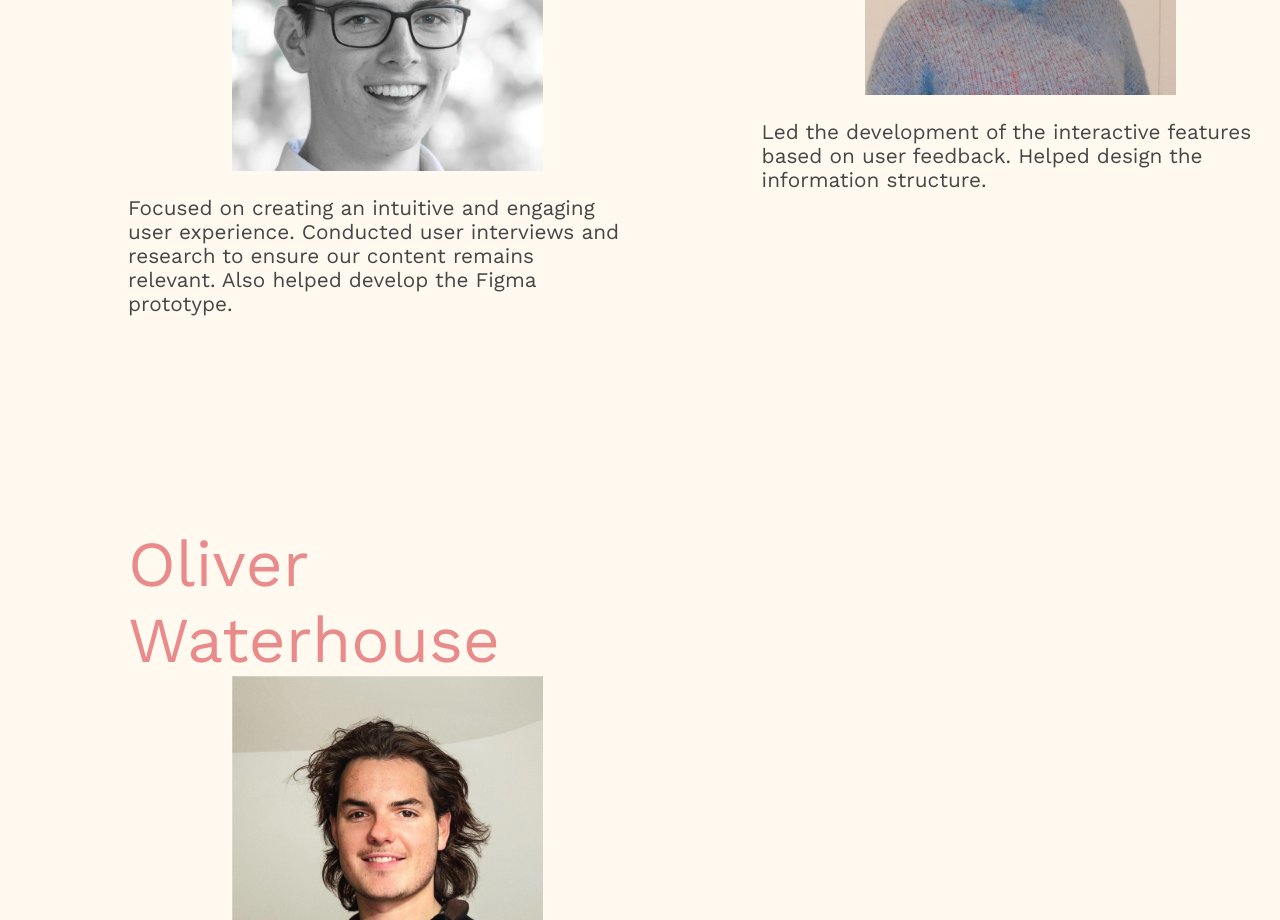
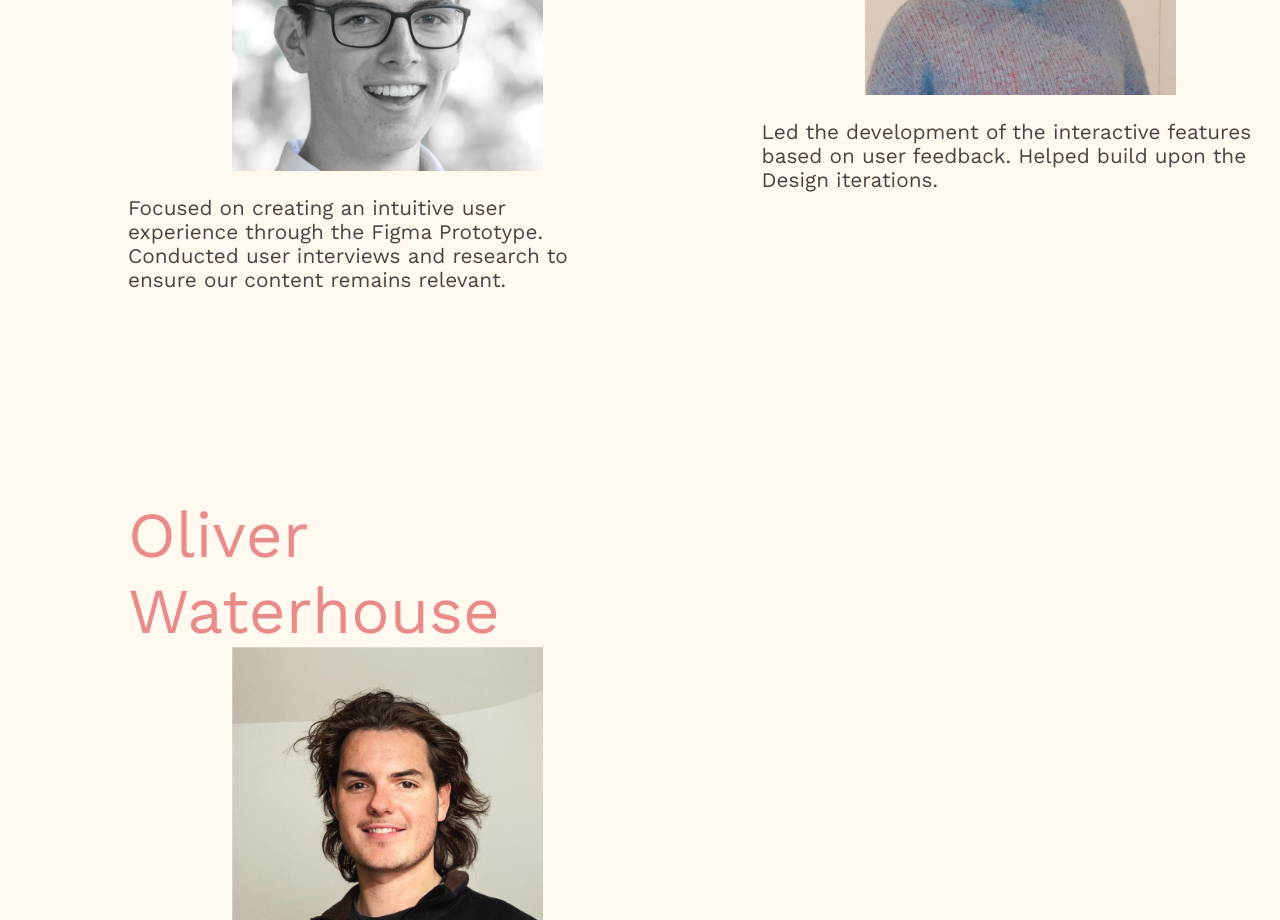
Before and after one commit to nicholasgunning/Portfolio, a React (Vite) app: page /myInformedGlobe in a window 1280 px wide. Shown: the part 2640-3560 px from the top of the page. Built offline with nearby package versions, Linux system fonts and the light colour scheme; no server answers; a web font is replaced by a local one.

Commit message:
updated team briefs

```diff
--- a/src/components/projects/myInformedGlobeDirectory/journey.jsx
+++ b/src/components/projects/myInformedGlobeDirectory/journey.jsx
@@ -41,7 +41,6 @@ function Journey() {
   return (
     <div id={styles.container}>
       {icons.map((icon, index) => {
-        console.log(icon.id); // Log the ID
         return (
           <FadeInOnScroll key={`${icon.id}-${index}`} delay={index * 200}>
             <div id={styles[icon.id]}>
@@ -52,7 +51,6 @@ function Journey() {
       })}
 
       {secondaryIcons.map((icon, index) => {
-        console.log(icon.id); // Log the ID
         return (
           <div key={`${icon.id}-${index}`} id={styles[icon.id]}>
             <img src={icon.src} alt={icon.id} />
--- a/src/components/projects/myInformedGlobeDirectory/myInformedGlobe.jsx
+++ b/src/components/projects/myInformedGlobeDirectory/myInformedGlobe.jsx
@@ -109,14 +109,14 @@ function InformedGlobe() {
             <TeamMember
               image={nickPhoto}
               name="Nick Gunning (Myself)"
-              description="Focused on creating an intuitive and engaging user experience. Conducted user interviews and research to ensure our content remains relevant. Also helped develop the Figma prototype."
+              description="Focused on creating an intuitive user experience through the Figma Prototype. Conducted user interviews and research to ensure our content remains relevant."
             />
           </div>
           <div id={styles.person2}>
             <TeamMember
               image={zoePhoto}
               name="Zoe Jansen"
-              description="Led the development of the interactive features based on user feedback. Helped design the information structure."
+              description="Led the development of the interactive features based on user feedback. Helped build upon the Design iterations."
             />
           </div>
           <div id={styles.person3}>
```
